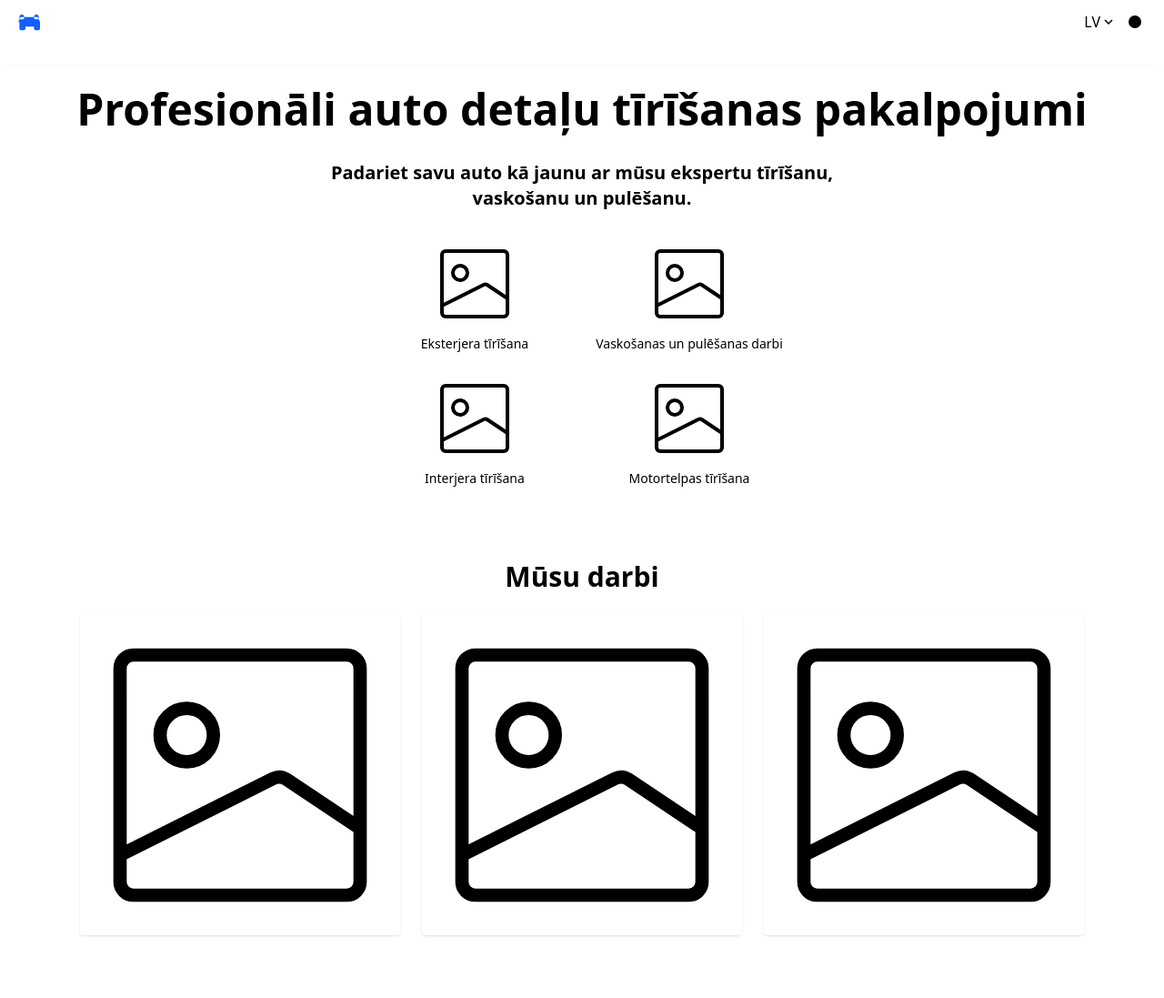
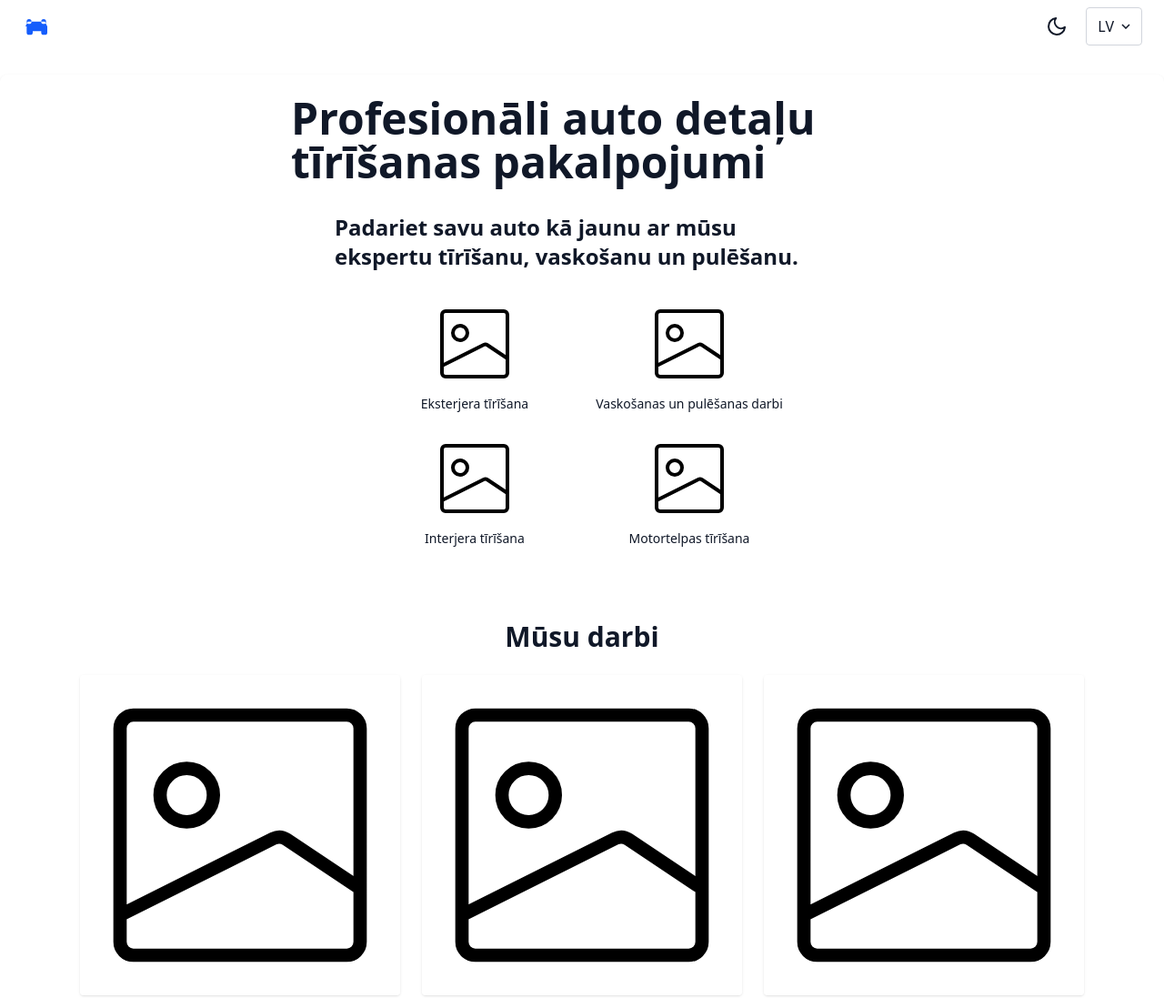
Before and after one commit to salvizj/fineshine, an Astro site: page /lv in a window 1280 px wide. Shown: the top 1097 px of the page at 91% size. Built offline with nearby package versions, Linux system fonts and the light colour scheme; Astro itself is replaced by a stand-in of ours.

Commit message:
fix: tailwind bug fix

```diff
--- a/astro.config.mjs
+++ b/astro.config.mjs
@@ -1,19 +1,14 @@
-// @ts-check
 import { defineConfig } from "astro/config"
-
 import tailwindcss from "@tailwindcss/vite"
 import { languageOptions, defaultLanguageCode } from "./src/i18n/ui"
 
-// https://astro.build/config
 export default defineConfig({
-	vite: {
-		plugins: [tailwindcss()],
-	},
+	vite: { plugins: [tailwindcss()] },
 	i18n: {
 		locales: Object.keys(languageOptions),
 		defaultLocale: defaultLanguageCode,
 		routing: {
-			prefixDefaultLocale: false,
+			prefixDefaultLocale: true,
 		},
 	},
 })
--- a/src/components/LanguagePicker.astro
+++ b/src/components/LanguagePicker.astro
@@ -9,7 +9,9 @@ const otherLanguageCodes = Object.keys(languageOptions).filter(
 
 <div class="relative inline-block">
 	<details class="cursor-pointer language-selector">
-		<summary class="list-none flex items-center gap-1">
+		<summary
+			class="list-none flex items-center gap-2 bg-white dark:bg-gray-800 px-3 py-2 rounded border border-gray-300 dark:border-gray-700"
+		>
 			<span>{languageCode.toUpperCase()}</span>
 			<svg
 				width="10"
@@ -25,14 +27,14 @@ const otherLanguageCodes = Object.keys(languageOptions).filter(
 			</svg>
 		</summary>
 		<ul
-			class="absolute mt-2 left-0 bg-whiterounded py-1 min-w-[100px] z-10"
+			class="absolute mt-2 left-0 w-full rounded py-1 z-10 border border-gray-300 dark:border-gray-700 bg-white dark:bg-gray-800"
 		>
 			{
 				otherLanguageCodes.map((code) => (
 					<li>
 						<a
 							href={`/${code}/`}
-							class="block px-4 py-2 transition"
+							class="block px-4 py-2 transition-colors duration-150 hover:bg-gray-100 dark:hover:bg-gray-700 text-gray-900 dark:text-gray-100"
 							data-lang-code={code}
 						>
 							{code.toUpperCase()}
--- a/src/components/NavigationBar.astro
+++ b/src/components/NavigationBar.astro
@@ -3,7 +3,7 @@ import LanguagePicker from "./LanguagePicker.astro"
 import ThemeIcon from "./ThemeIcon.astro"
 ---
 
-<ul class="flex items-center justify-between px-4 py-2">
+<ul class="flex items-center justify-between px-4 py-2 ml-2 mr-2">
 	<li class="flex items-center gap-4">
 		<a href={`/`}>
 			<svg
@@ -18,8 +18,8 @@ import ThemeIcon from "./ThemeIcon.astro"
 			</svg>
 		</a>
 	</li>
-	<li class="flex items-center gap-2">
+	<li class="flex items-center gap-4">
+		<ThemeIcon />
 		<LanguagePicker />
-		<ThemeIcon />
 	</li>
 </ul>
--- a/src/components/ThemeIcon.astro
+++ b/src/components/ThemeIcon.astro
@@ -7,32 +7,39 @@
 	class="w-8 h-8 flex items-center justify-center"
 	aria-label="Toggle theme"
 >
+	<!-- Sun Icon (Heroicons) -->
 	<svg
-		id="sunIcon"
+		xmlns="http://www.w3.org/2000/svg"
+		class="hidden dark:block"
+		fill="none"
+		viewBox="0 0 24 24"
+		stroke="currentColor"
 		width="24"
 		height="24"
-		viewBox="0 0 24 24"
-		fill="currentColor"
-		class="block dark:hidden"
-		xmlns="http://www.w3.org/2000/svg"
 	>
 		<path
-			d="M12 17.5a5.5 5.5 0 1 0 0-11 5.5 5.5 0 0 0 0 11zm0 1.5a7 7 0 1 0 0-14 7 7 0 0 0 0 14zM12 0v2.5M12 21.5v2.5M0 12h2.5M21.5 12H24M3.5 3.5l1.8 1.8M18.7 18.7l1.8 1.8M3.5 20.5l1.8-1.8M18.7 5.3l1.8-1.8"
+			stroke-linecap="round"
+			stroke-linejoin="round"
+			stroke-width="2"
+			d="M12 3v1m0 16v1m8.66-12.66l-.7.7M5.34 18.66l-.7.7M21 12h-1M4 12H3m15.36 5.36l-.7-.7M7.34 6.34l-.7-.7M12 7a5 5 0 100 10 5 5 0 000-10z"
 		></path>
 	</svg>
 
+	<!-- Moon Icon (Heroicons) -->
 	<svg
-		id="moonIcon"
+		xmlns="http://www.w3.org/2000/svg"
+		class="block dark:hidden"
+		fill="none"
+		viewBox="0 0 24 24"
+		stroke="currentColor"
 		width="24"
 		height="24"
-		viewBox="0 0 24 24"
-		fill="currentColor"
-		class="hidden dark:block"
-		xmlns="http://www.w3.org/2000/svg"
 	>
 		<path
-			d="M16.5 6A10.5 10.5 0 0 1 4.7 16.4 8.5 8.5 0 1 0 16.4 4.7l.1 1.3z"
-		></path>
+			stroke-linecap="round"
+			stroke-linejoin="round"
+			stroke-width="2"
+			d="M21 12.79A9 9 0 1111.21 3a7 7 0 009.79 9.79z"></path>
 	</svg>
 </button>
 
@@ -51,11 +58,12 @@
 			const isDarkModeEnabled =
 				document.documentElement.classList.toggle("dark")
 			const theme = isDarkModeEnabled ? "dark" : "light"
+			console.log("Toggling theme. Dark mode enabled:", isDarkModeEnabled)
+			console.log("Setting cookie theme to:", theme)
 			setCookie("theme", theme)
 		}
 
-		themeToggleButton.addEventListener("click", toggleTheme, {
-			passive: true,
-		})
+		console.log("Theme toggle button found, attaching click listener")
+		themeToggleButton.addEventListener("click", toggleTheme)
 	})
 </script>
--- a/src/layouts/Layout.astro
+++ b/src/layouts/Layout.astro
@@ -19,14 +19,16 @@ import "../styles/global.css"
 		<meta name="author" content="Fineshine Car Detailing" />
 		<title>Fineshine | Professional Car Detailing Services</title>
 	</head>
-	<body class="min-h-screen">
-		<NavigationBar />
-		<main class="max-w-7xl mx-auto">
-			<slot />
-		</main>
-		<Footer />
-	</body>
 </html>
+<body
+	class="min-h-screen bg-white dark:bg-gray-900 text-gray-900 dark:text-white"
+>
+	<NavigationBar />
+	<main class="max-w-7xl mx-auto">
+		<slot />
+	</main>
+	<Footer />
+</body>
 
 <script is:inline>
 	function getCookie(name) {
@@ -39,5 +41,10 @@ import "../styles/global.css"
 	const languageCode = getCookie("lang") || "lv"
 
 	document.documentElement.setAttribute("lang", languageCode)
-	document.documentElement.classList.toggle("dark", currentTheme === "dark")
+
+	if (currentTheme === "dark") {
+		document.documentElement.classList.add("dark")
+	} else {
+		document.documentElement.classList.remove("dark")
+	}
 </script>
--- a/src/pages/[lang]/index.astro
+++ b/src/pages/[lang]/index.astro
@@ -1,8 +1,7 @@
 ---
-import { languageOptions} from "../../i18n/ui"
+import { languageOptions } from "../../i18n/ui"
 import { useServiceTranslations, useTranslations } from "../../i18n/utils"
 import Layout from "../../layouts/Layout.astro"
-
 export function getStaticPaths() {
 	return Object.keys(languageOptions).map((lang) => ({ params: { lang } }))
 }
@@ -16,8 +15,16 @@ const services = useServiceTranslations(languageOption)
 	<header
 		class="mt-6 rounded-lg shadow p-6 flex flex-col items-center gap-8 text-center"
 	>
-		<h1 class="text-5xl font-bold">{t("hero_title")}</h1>
-		<h3 class="text-xl font-semibold max-w-xl">{t("hero_subtitle")}</h3>
+		<h1
+			class="text-3xl sm:text-4xl md:text-5xl font-bold text-center sm:text-left sm:max-w-2xl px-4 break-words"
+		>
+			{t("hero_title")}
+		</h1>
+		<h3
+			class="text-lg sm:text-xl md:text-2xl font-semibold text-center sm:text-left max-w-sm sm:max-w-xl px-4 break-words"
+		>
+			{t("hero_subtitle")}
+		</h3>
 
 		<div class="grid grid-cols-2 gap-6 w-full max-w-md">
 			{
--- a/src/styles/global.css
+++ b/src/styles/global.css
@@ -1,9 +1,3 @@
 @import "tailwindcss";
 
-body {
-	@apply bg-white text-black;
-}
-
-.dark body {
-	@apply bg-gray-900 text-white;
-}
+@custom-variant dark (&:where(.dark, .dark *));
--- a/tailwind.config.js
+++ b/tailwind.config.mjs
@@ -1,4 +1,3 @@
-/** @type {import('tailwindcss').Config} */
 export default {
 	content: ["./src/**/*.{html,js,astro}"],
 	darkMode: "class",
```
